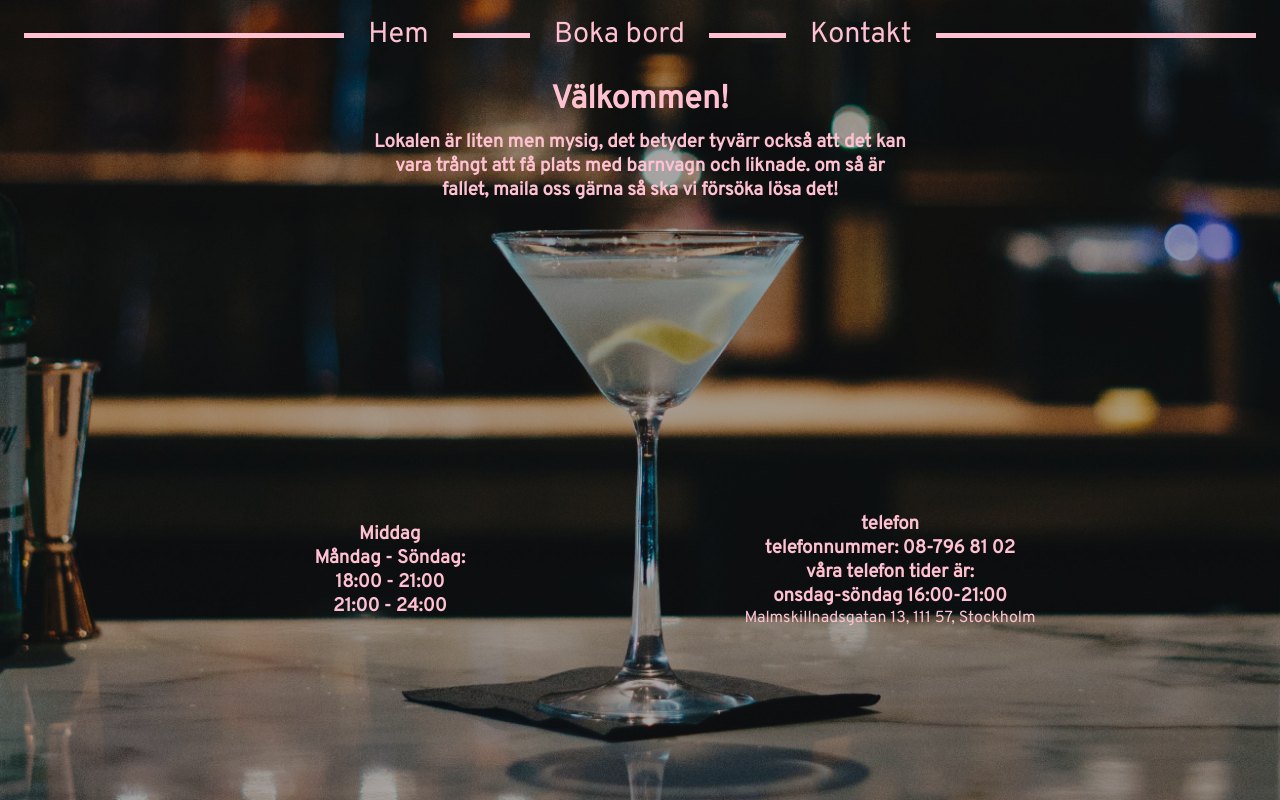
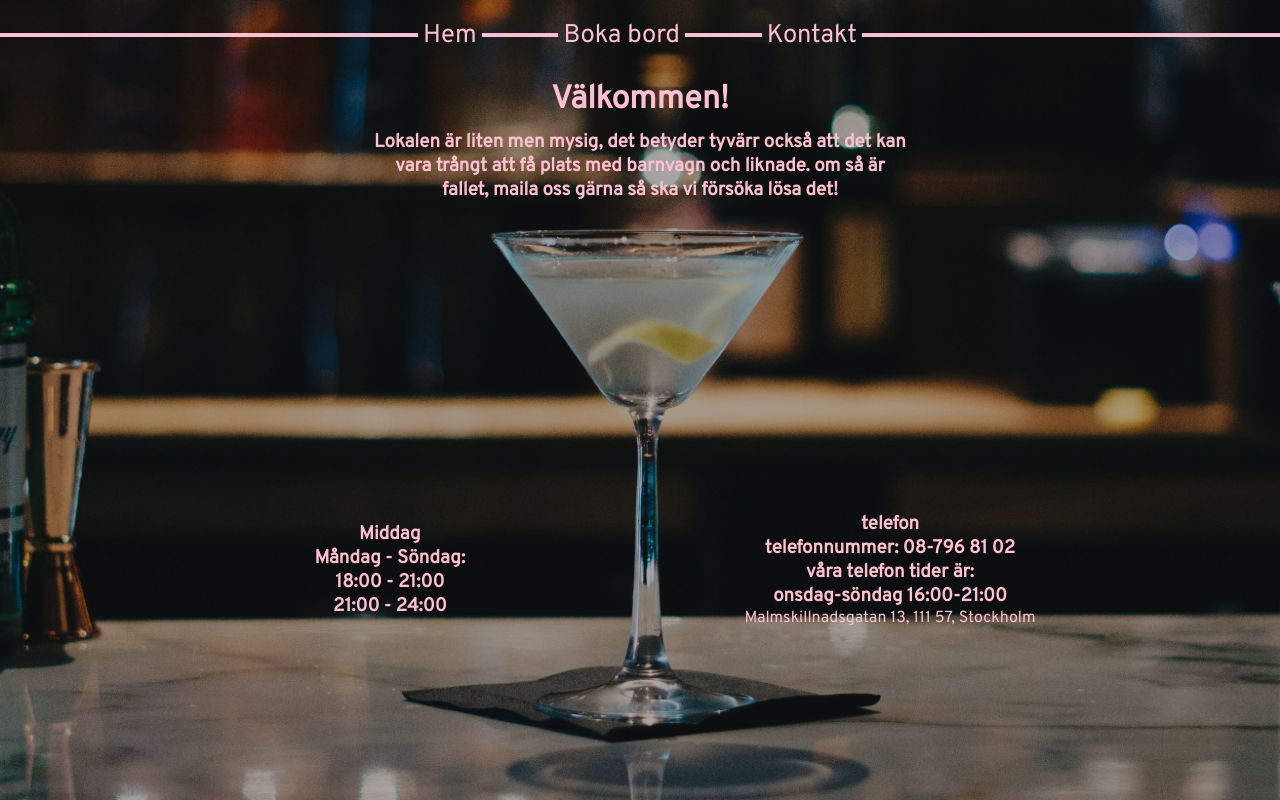
Before and after one commit to Holmkvists/restaurant, a React (Create React App) app: page /contact in a window 1280 px wide. Shown: the top 800 px of the page. Built offline with nearby package versions, Linux system fonts and the light colour scheme.

Commit message:
Header fixed

```diff
--- a/src/css/header.css
+++ b/src/css/header.css
@@ -22,8 +22,10 @@
   text-decoration: none;
   color: #ffc1d1;
   text-decoration-style: none;
-  font-size: 180%;
+  font-size: 1.6rem;
   width: 100%;
+  margin: 5px;
+  font-weight: 100;
 }
 
 .animation::before {
@@ -58,12 +60,13 @@
   .header__span__long {
     background-color: #ffc1d1;
     width: 25%;
-    height: 5px;
+    height: 4px;
+    flex-grow: 1;
   }
   .header__span__short {
     background-color: #ffc1d1;
     width: 6%;
-    height: 5px;
+    height: 4px;
   }
   .header__ul {
     width: 100%;
@@ -75,4 +78,13 @@
     height: 70px;
     align-items: center;
   }
+  .animation {
+    margin: 3px;
+  }
 }
+
+@media only screen and (min-width: 790px) {
+  .animation {
+    margin: 5px;
+  }
+}
```
